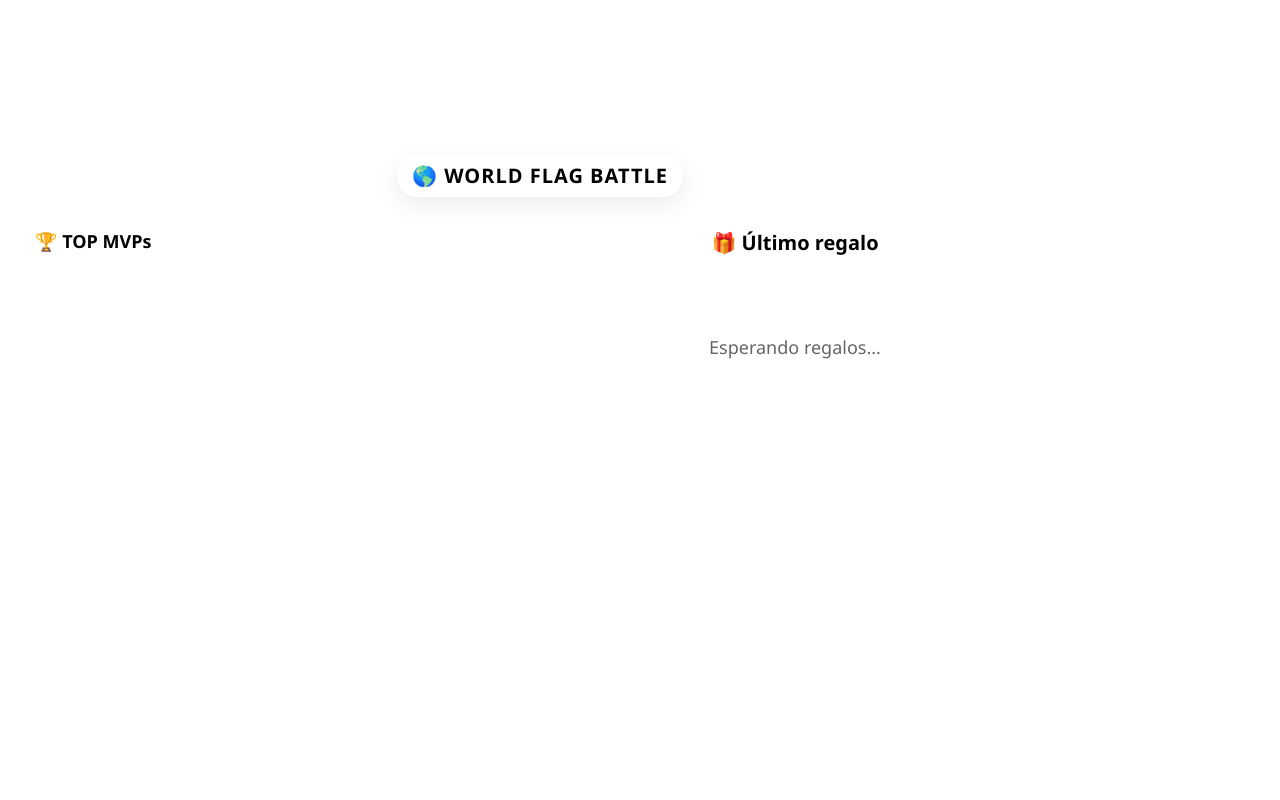
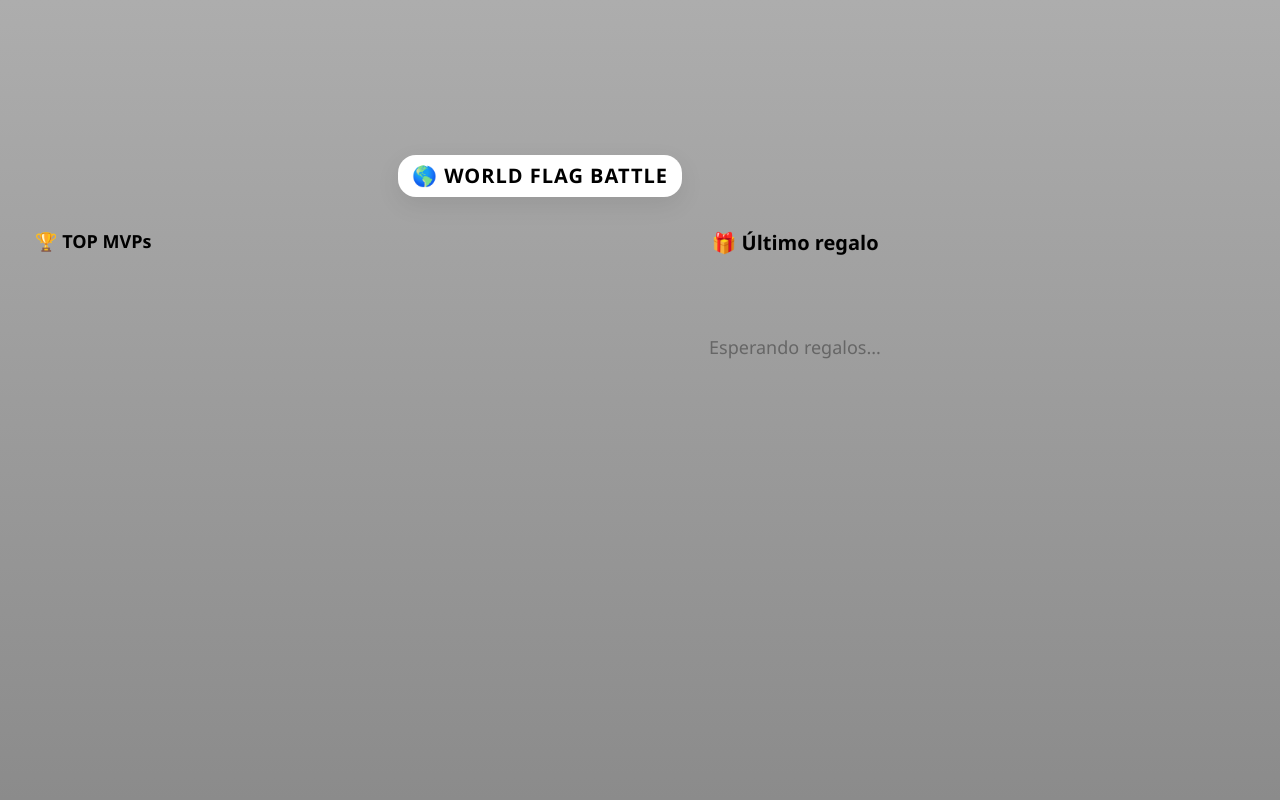
Before and after one commit to jhbermeop10/TikTokFlagGame, a website: page overlay/tiktok.html in a window 1280 px wide. Shown: the top 800 px of the page. Drawn offline with nearby package versions, Linux system fonts and the light colour scheme; no server answers.

Commit message:
refactor: prueba de resolucion

```diff
--- a/overlay/css/tiktok.css
+++ b/overlay/css/tiktok.css
@@ -187,7 +187,11 @@ body{
 
     overflow:hidden;
 
-    background:transparent;
+    background:
+    linear-gradient(
+    180deg,
+    #adadad,
+    #8b8b8b);
 
 }
 
```
